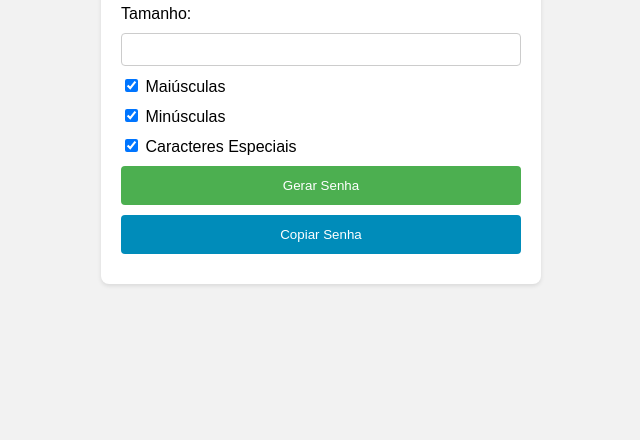
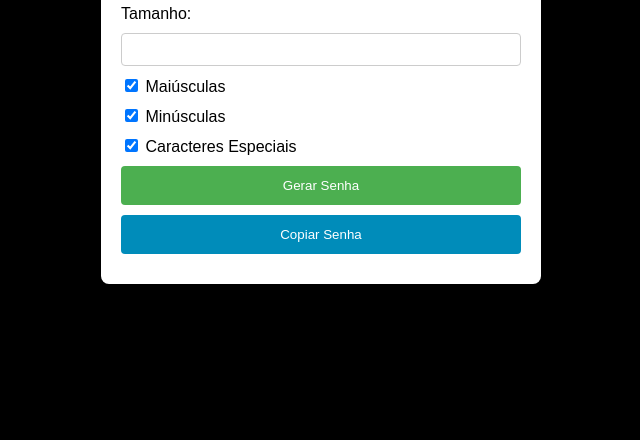
Before and after one commit to eoLucasS/gerador_de_senha, a plain HTML site: page index.html in a window 1280 px wide. Shown: the part 360-800 px from the top of the page, without its empty margins (319-959 px from the left). Drawn offline with Linux system fonts and the light colour scheme.

Commit message:
edit 2.5

```diff
--- a/css/style.css
+++ b/css/style.css
@@ -1,5 +1,5 @@
 body {
-  background-color: #f2f2f2;
+  background-color: #000;
   font-family: Arial, sans-serif;
   display: flex;
   justify-content: center;
```
